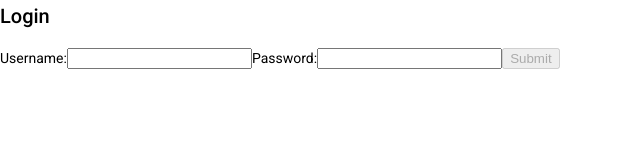
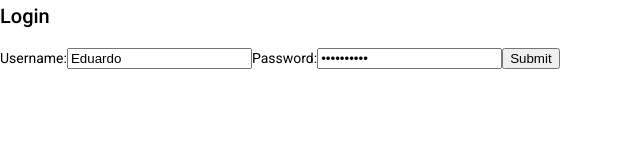
Before and after one commit to eduardoamdev/personal-notebook, an Angular app in the folder blog-management/: page /login in a window 1280 px wide. Shown: the top 160 px of the page, without its empty margins (0-640 px from the left). Built offline with nearby package versions, Linux system fonts and the light colour scheme.

Commit message:
login error management finished

```diff
--- a/blog-management/src/app/app.module.ts
+++ b/blog-management/src/app/app.module.ts
@@ -3,19 +3,12 @@ import { BrowserModule } from "@angular/platform-browser";
 import { AppComponent } from "./app.component";
 import { PublicModule } from "./modules/public/public.module";
 import { AppRoutingModule } from "./app-routing.module";
-import { HttpClientModule, HTTP_INTERCEPTORS } from "@angular/common/http";
-import { RequestInterceptor } from "./services/http-interceptor.service";
+import { HttpClientModule } from "@angular/common/http";
 
 @NgModule({
   declarations: [AppComponent],
   imports: [BrowserModule, HttpClientModule, PublicModule, AppRoutingModule],
-  providers: [
-    {
-      provide: HTTP_INTERCEPTORS,
-      useClass: RequestInterceptor,
-      multi: true,
-    },
-  ],
+  providers: [],
   bootstrap: [AppComponent],
 })
 export class AppModule {}
--- a/blog-management/src/app/modules/public/components/login/login.component.html
+++ b/blog-management/src/app/modules/public/components/login/login.component.html
@@ -3,6 +3,7 @@
   <label for="username">Username:</label>
   <input type="text" formControlName="username">
   <label for="password">Password:</label>
-  <input type="text" formControlName="password">
+  <input type="text" formControlName="password" type="password">
   <input type="submit" value="Submit" [disabled]="this.form.invalid">
+  <div *ngIf="validationError"><p>Bad authentication</p></div>
 </form>
--- a/blog-management/src/app/modules/public/components/login/login.component.ts
+++ b/blog-management/src/app/modules/public/components/login/login.component.ts
@@ -1,6 +1,7 @@
 import { Component, OnInit } from "@angular/core";
 import { FormGroup, FormControl, Validators } from "@angular/forms";
 import { ApiCalls } from "../../../../services/api-calls.service";
+import { environment } from "../../../../../environments/environment";
 
 @Component({
   selector: "app-login",
@@ -9,25 +10,31 @@ import { ApiCalls } from "../../../../services/api-calls.service";
 })
 export class LoginComponent implements OnInit {
   form: FormGroup;
+  validationError: boolean;
 
   constructor(private apiCalls: ApiCalls) {
+    this.validationError = false;
     this.form = new FormGroup({
-      username: new FormControl("", [Validators.required]),
-      password: new FormControl("", [Validators.required]),
+      username: new FormControl(environment.username, [Validators.required]),
+      password: new FormControl(environment.password, [Validators.required]),
     });
   }
+
+  ngOnInit(): void {}
 
   submit(event: Event) {
     event.preventDefault();
 
     const value = this.form.value;
 
-    this.apiCalls
-      .login(value.username, value.password)
-      .subscribe((res: any) => {
+    this.apiCalls.login(value.username, value.password).subscribe(
+      (res: any) => {
+        this.validationError = false;
         console.log("Succesful login");
-      });
+      },
+      (err) => {
+        this.validationError = true;
+      }
+    );
   }
-
-  ngOnInit(): void {}
 }
--- a/blog-management/src/app/services/http-interceptor.service.ts
+++ /dev/null
@@ -1,30 +0,0 @@
-import { Injectable } from "@angular/core";
-import {
-  HttpEvent,
-  HttpHandler,
-  HttpInterceptor,
-  HttpRequest,
-  HttpErrorResponse,
-} from "@angular/common/http";
-import { Observable, throwError, catchError } from "rxjs";
-
-@Injectable({
-  providedIn: "root",
-})
-export class RequestInterceptor implements HttpInterceptor {
-  constructor() {}
-
-  handleError(error: HttpErrorResponse) {
-    return throwError(
-      `There is the following error: ${JSON.stringify(error.statusText)}`
-    );
-  }
-
-  intercept(
-    req: HttpRequest<any>,
-    next: HttpHandler
-  ): Observable<HttpEvent<any>> {
-    console.log("Request has passed through the interceptor");
-    return next.handle(req).pipe(catchError(this.handleError));
-  }
-}
--- a/blog-management/src/environments/environment.ts
+++ b/blog-management/src/environments/environment.ts
@@ -5,6 +5,8 @@
 export const environment = {
   production: false,
   baseUrl: "http://localhost:3000",
+  username: "Eduardo",
+  password: "Hermes2906",
 };
 
 /*
```
